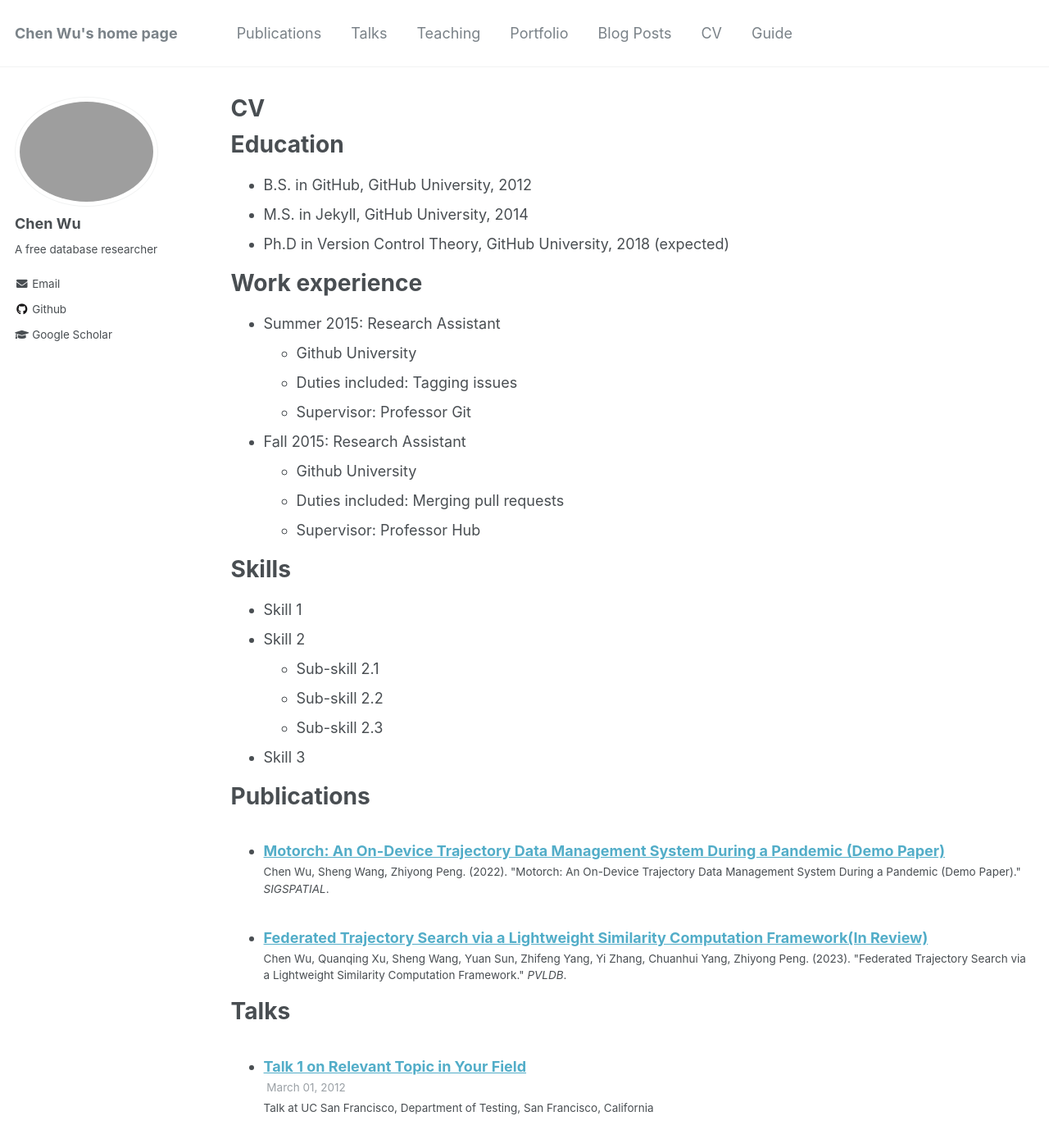
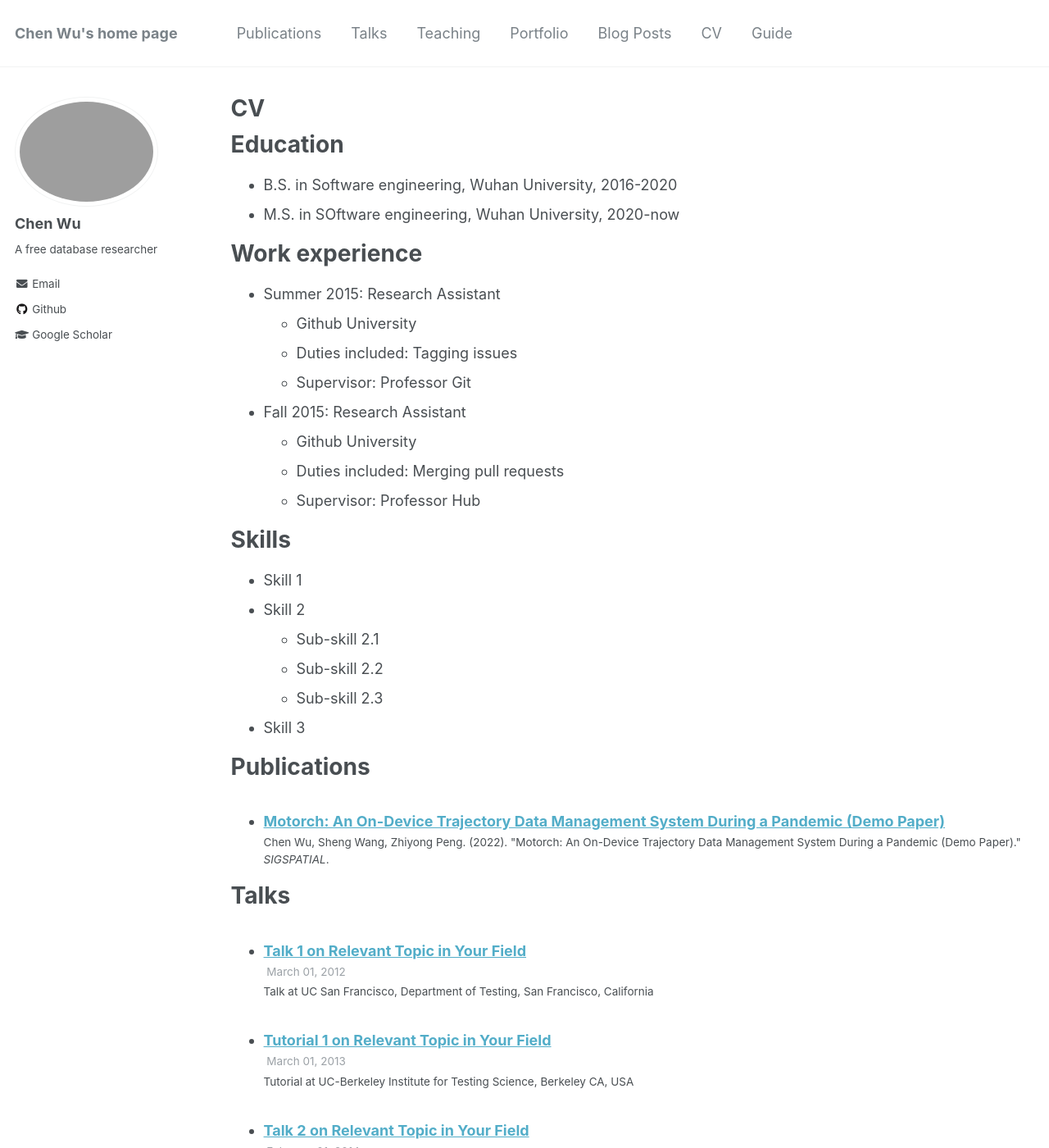
Before and after one commit to Rauthy/Rauthy.github.io, a Jekyll site: the page built from _pages/cv.md, in a window 1280 px wide and 1400 px high. Shown: the whole window at 82% size. Built offline with Jekyll 4.4.1, drawn with Linux system fonts in a browser that asks for light colours; some of the changed text lies outside the part shown.

Commit message:
delete publication
delete publication

```diff
--- a/_pages/cv.md
+++ b/_pages/cv.md
@@ -11,9 +11,9 @@ redirect_from:
 
 Education
 ======
-* B.S. in GitHub, GitHub University, 2012
-* M.S. in Jekyll, GitHub University, 2014
-* Ph.D in Version Control Theory, GitHub University, 2018 (expected)
+* B.S. in Software engineering, Wuhan University, 2016-2020
+* M.S. in SOftware engineering, Wuhan University, 2020-now
+<!-- * Ph.D in Version Control Theory, GitHub University, 2018 (expected) -->
 
 Work experience
 ======
@@ -54,6 +54,6 @@ Teaching
     {% include archive-single-cv.html %}
   {% endfor %}</ul>
 
-Service and leadership
+<!-- Service and leadership
 ======
-* Currently signed in to 43 different slack teams
+* Currently signed in to 43 different slack teams -->
```
Also changed, not shown: backup/2023_VLDB_Fetra.md (renamed from _publications/2023_VLDB_Fetra.md).
